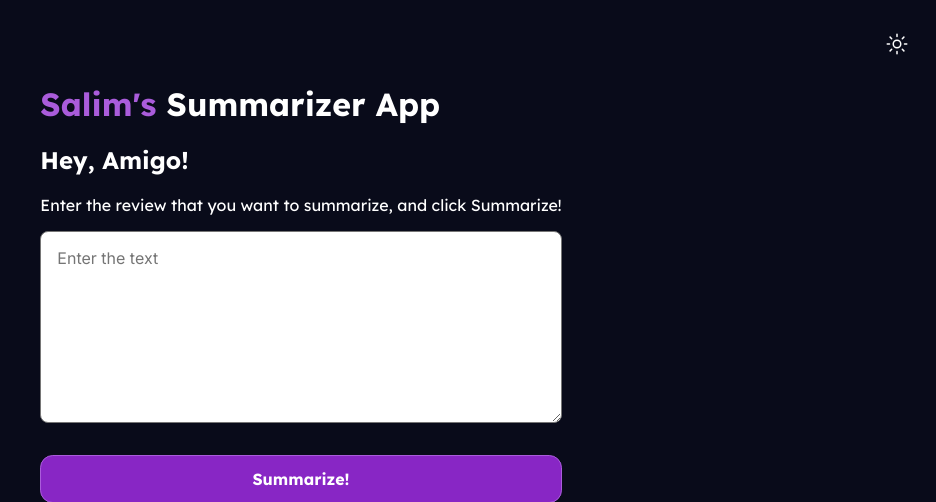
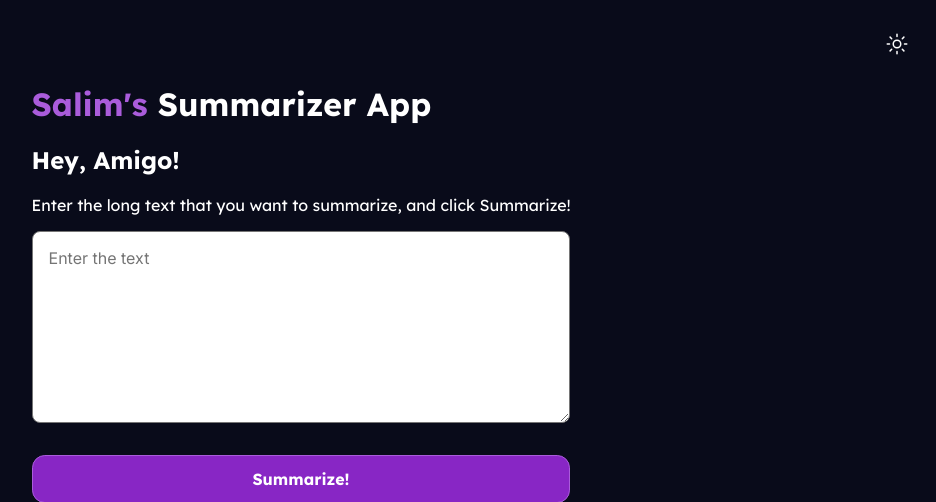
Before and after one commit to salimcodes/summarizedbySalim, a Flask app: page / in a window 1280 px wide. Shown: the top 502 px of the page, without its empty margins (339-1275 px from the left). Run offline with Flask 2, Linux system fonts and the light colour scheme.

Commit message:
Finishig touches

```diff
--- a/templates/index.html
+++ b/templates/index.html
@@ -186,7 +186,7 @@
         <main>
             <h1><span>Salim's</span> Summarizer App</h1>
             <h2>Hey, Amigo!</h2>
-            <p>Enter the review that you want to summarize, and click Summarize!</p>
+            <p>Enter the long text that you want to summarize, and click Summarize!</p>
             <form method="POST">
                 <div class="form__row text">
                     <label for="text">Text</label>
```
